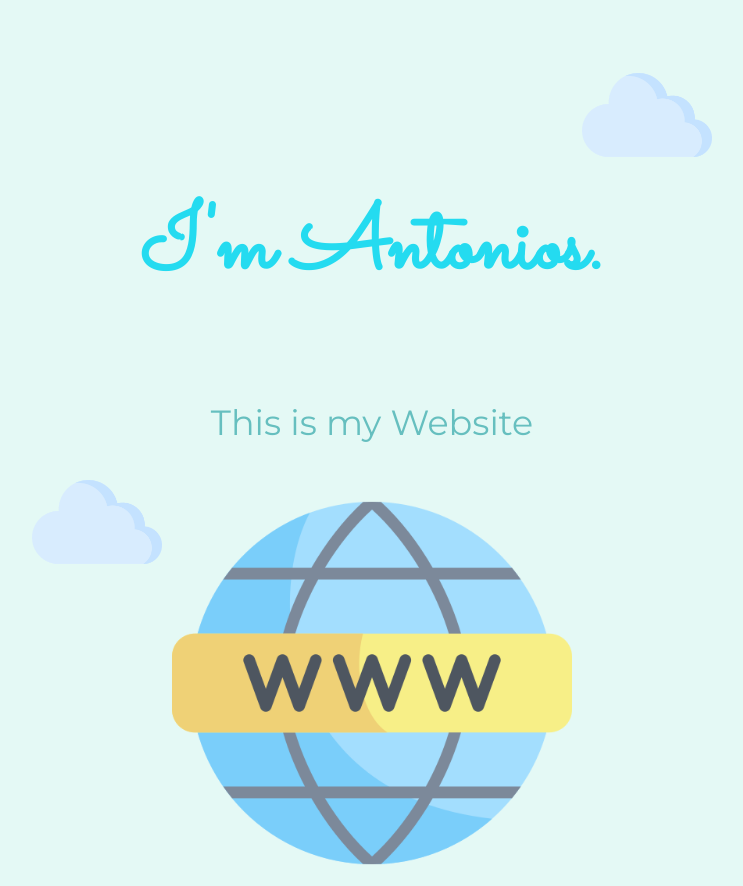
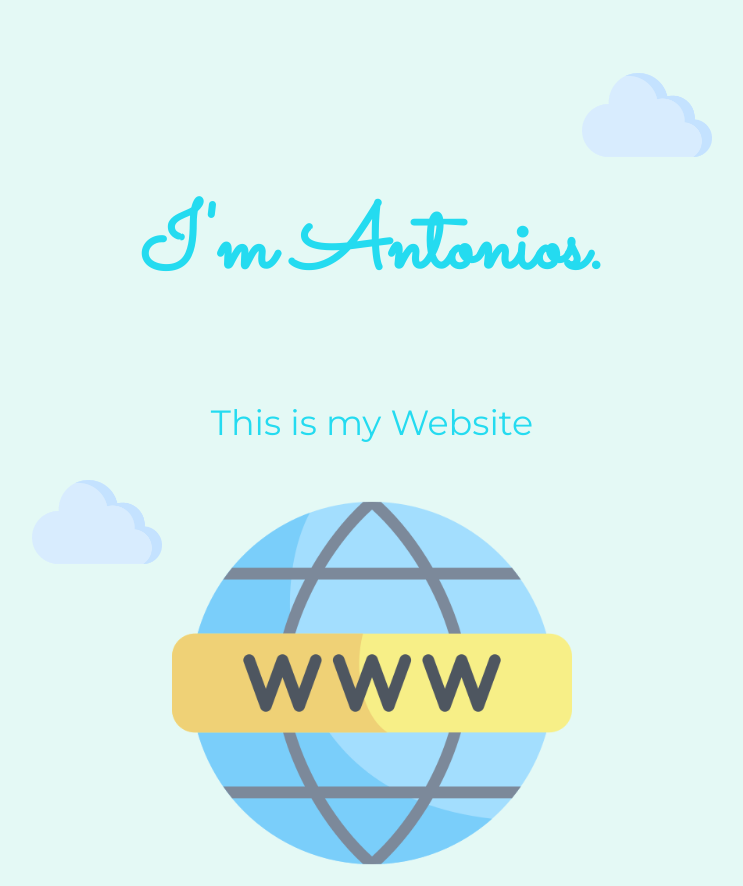
Before and after one commit to AntoniosKokiantonis/My-website, a plain HTML site: page index.html in a window 1280 px wide. Shown: the top 886 px of the page, without its empty margins (268-1011 px from the left). Drawn offline with Linux system fonts and the light colour scheme.

Commit message:
Update style.css

```diff
--- a/style.css
+++ b/style.css
@@ -21,7 +21,7 @@ h1 {
 h2 {
   font-family: 'Montserrat', sans-serif;
   font-size: 35px;
-  color: #66BFBF;
+  color: #24dbf0;
   font-weight: normal;
   padding-bottom: 10px;
 }
```
